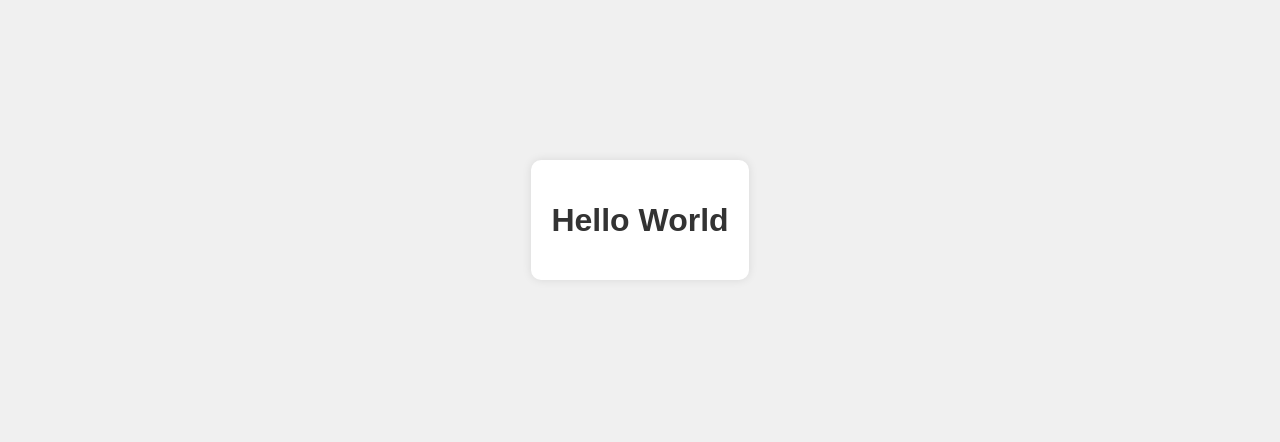
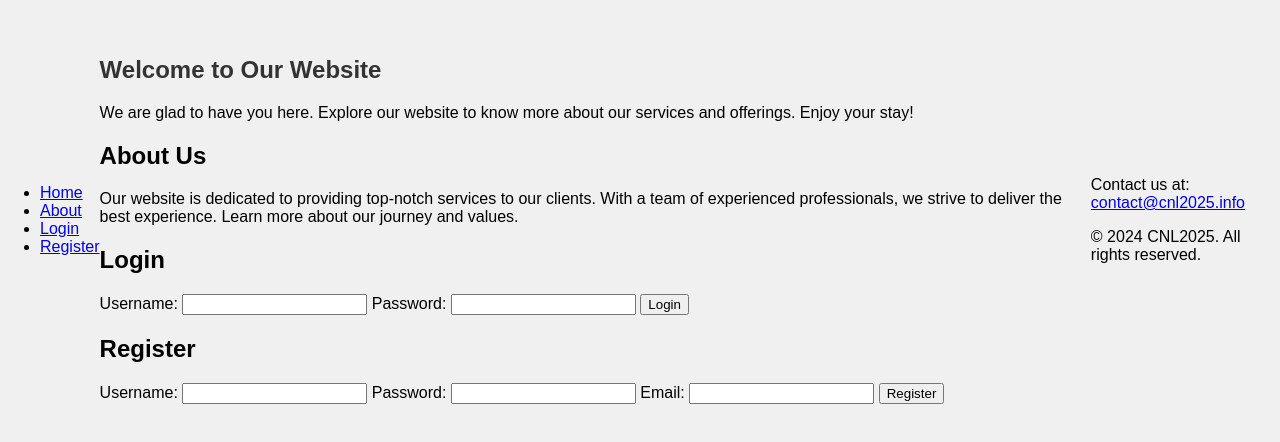
Before and after one commit to vedasree7/testwebsite, a plain HTML site: page index.html in a window 1280 px wide. Shown: the part 180-622 px from the top of the page. Drawn offline with Linux system fonts and the light colour scheme.

Commit message:
Update index.html

```diff
--- a/index.html
+++ b/index.html
@@ -3,12 +3,60 @@
 <head>
     <meta charset="UTF-8">
     <meta name="viewport" content="width=device-width, initial-scale=1.0">
-    <title>Hello World</title>
+    <title>Elegant Website</title>
     <link rel="stylesheet" href="styles.css">
 </head>
 <body>
-    <div class="container">
-        <h1>Hello World</h1>
-    </div>
+    <header>
+        <nav>
+            <ul>
+                <li><a href="#home">Home</a></li>
+                <li><a href="#about">About</a></li>
+                <li><a href="#login">Login</a></li>
+                <li><a href="#register">Register</a></li>
+            </ul>
+        </nav>
+    </header>
+
+    <main>
+        <section id="home">
+            <h1>Welcome to Our Website</h1>
+            <p>We are glad to have you here. Explore our website to know more about our services and offerings. Enjoy your stay!</p>
+        </section>
+
+        <section id="about">
+            <h2>About Us</h2>
+            <p>Our website is dedicated to providing top-notch services to our clients. With a team of experienced professionals, we strive to deliver the best experience. Learn more about our journey and values.</p>
+        </section>
+
+        <section id="login">
+            <h2>Login</h2>
+            <form>
+                <label for="username">Username:</label>
+                <input type="text" id="username" name="username" required>
+                <label for="password">Password:</label>
+                <input type="password" id="password" name="password" required>
+                <button type="submit">Login</button>
+            </form>
+        </section>
+
+        <section id="register">
+            <h2>Register</h2>
+            <form>
+                <label for="new-username">Username:</label>
+                <input type="text" id="new-username" name="new-username" required>
+                <label for="new-password">Password:</label>
+                <input type="password" id="new-password" name="new-password" required>
+                <label for="email">Email:</label>
+                <input type="email" id="email" name="email" required>
+                <button type="submit">Register</button>
+            </form>
+        </section>
+    </main>
+
+    <footer>
+        <p>Contact us at: <a href="mailto:contact@cnl2025.info">contact@cnl2025.info</a></p>
+        <p>&copy; 2024 CNL2025. All rights reserved.</p>
+    </footer>
 </body>
 </html>
```
